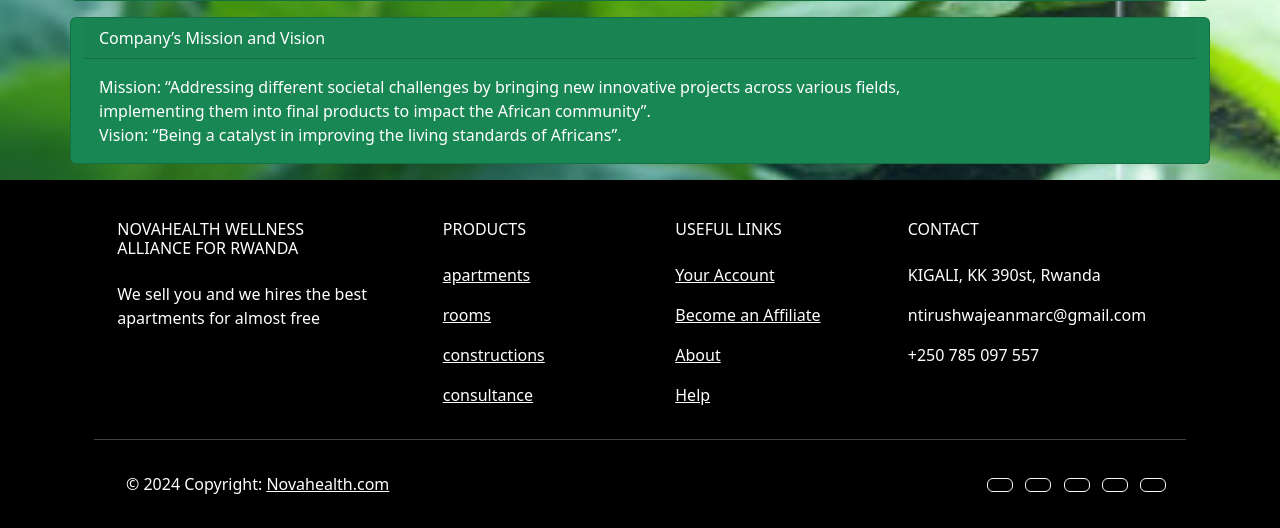
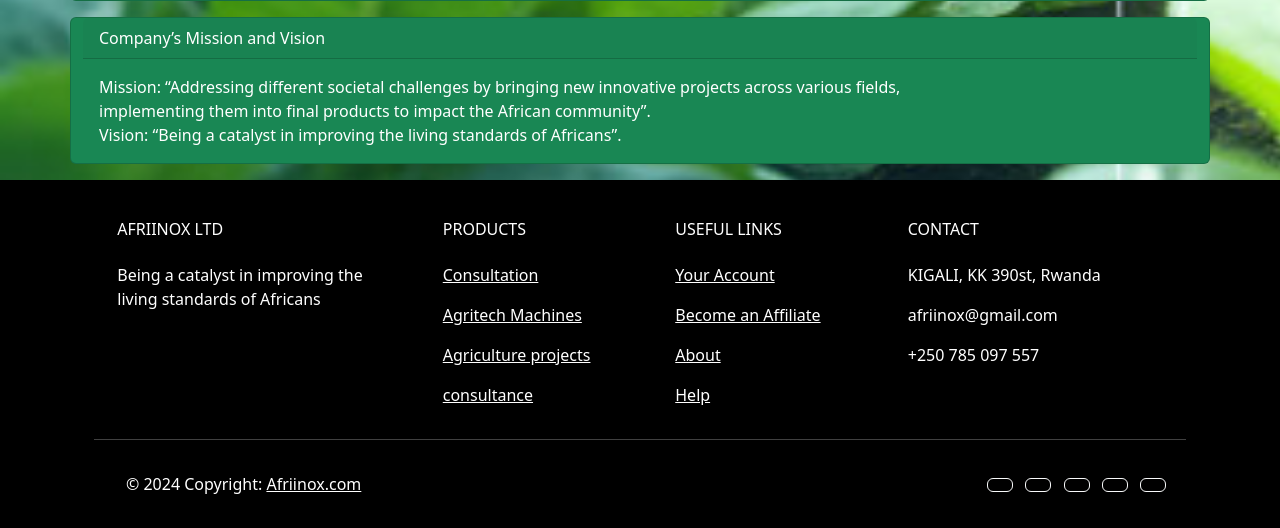
Before and after one commit to ntirushwajeanmarc/afriinox, a Flask app: page / in a window 1280 px wide. Shown: the part 928-1456 px from the top of the page. Run offline with Flask 3, Linux system fonts and the light colour scheme; some libraries are stand-ins or nearby versions.

Commit message:
new changes

```diff
--- a/templates/footer.html
+++ b/templates/footer.html
@@ -12,10 +12,10 @@
         <!-- Grid column -->
         <div class="col-md-3 col-lg-3 col-xl-3 mx-auto mt-3">
           <h6 class="text-uppercase mb-4 font-weight-bold">
-            Novahealth wellness alliance for Rwanda
+            AfRIINOX LTD
           </h6>
           <p>
-         We sell you and we hires the best apartments for almost free
+            Being a catalyst in improving the living standards of Africans
           </p>
         </div>
         <!-- Grid column -->
@@ -26,13 +26,13 @@
         <div class="col-md-2 col-lg-2 col-xl-2 mx-auto mt-3">
           <h6 class="text-uppercase mb-4 font-weight-bold">Products</h6>
           <p>
-            <a class="text-white">apartments</a>
+            <a class="text-white">Consultation</a>
           </p>
           <p>
-            <a class="text-white">rooms</a>
+            <a class="text-white">Agritech Machines</a>
           </p>
           <p>
-            <a class="text-white">constructions</a>
+            <a class="text-white">Agriculture projects</a>
           </p>
           <p>
             <a class="text-white">consultance</a>
@@ -68,7 +68,7 @@
         <div class="col-md-4 col-lg-3 col-xl-3 mx-auto mt-3">
           <h6 class="text-uppercase mb-4 font-weight-bold">Contact</h6>
           <p><i class="fas fa-home mr-3"></i>KIGALI, KK 390st, Rwanda</p>
-          <p><i class="fas fa-envelope mr-3"></i>ntirushwajeanmarc@gmail.com</p>
+          <p><i class="fas fa-envelope mr-3"></i>afriinox@gmail.com</p>
           <p><i class="fas fa-phone mr-3"></i>+250 785 097 557</p>
 
         </div>
@@ -89,7 +89,7 @@
           <div class="p-3">
             © 2024 Copyright:
             <a class="text-white" href="/"
-               >Novahealth.com</a
+               >Afriinox.com</a
               >
           </div>
           <!-- Copyright -->
```
